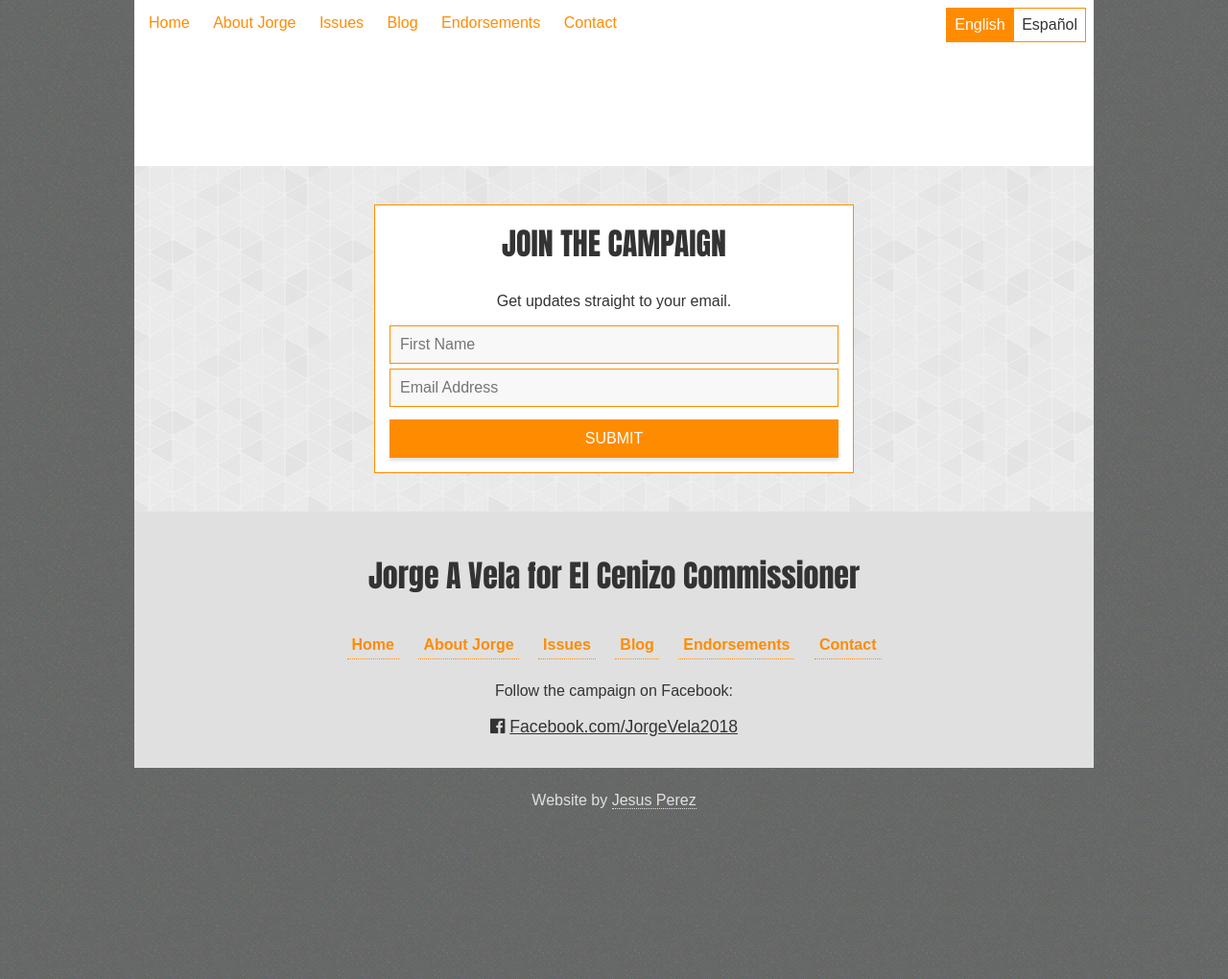
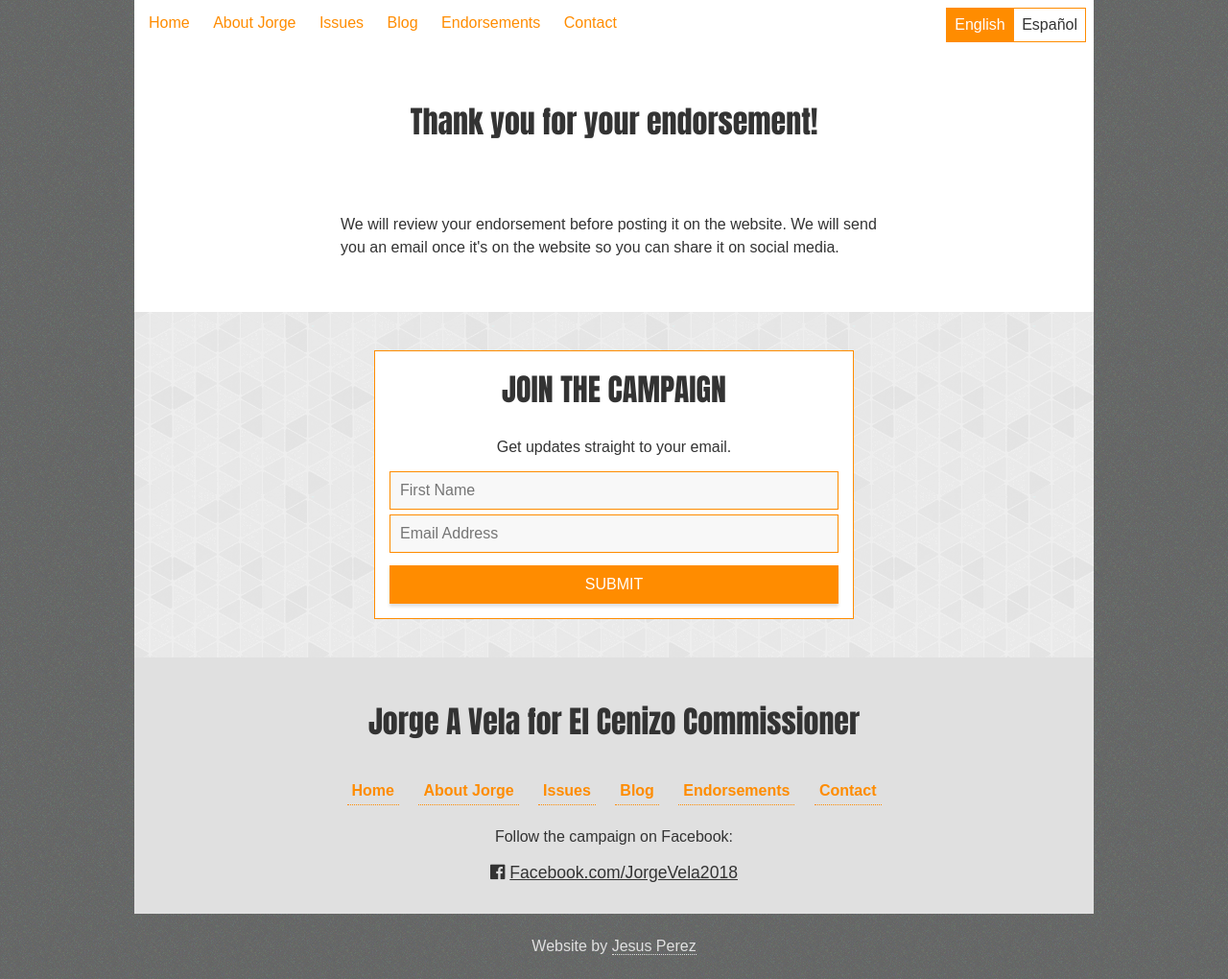
Before and after one commit to vela2018/vela2018.github.io, a Jekyll site: the page built from endorse-thanks.html, in a window 1280 px wide and 1020 px high. Shown: the whole window at 96% size. Built offline with Jekyll 4.4.1, drawn with Linux system fonts in a browser that asks for light colours; nearby versions of some CDN libraries.

Commit message:
Update from Forestry.io - Updated endorse-thanks.html

```diff
--- a/endorse-thanks.html
+++ b/endorse-thanks.html
@@ -1,13 +1,16 @@
 ---
 layout: default
+English_Title: Thank you for your endorsement!
+Spanish_Title: Gracias por su respaldo!
+English_Body_Text: "<p>We will review your endorsement before posting it on the website.
+  We will send you an email once it's on the website so you can share it on social
+  media.</p>"
+Spanish_Body_Text: "<p>Revisaremos su respaldo antes de publicarlo en una pagina de
+  internet. Le enviaremos un correo electrónico una vez que esté en la pagina para
+  que pueda compartirlo en las redes sociales.</p>"
+title: Endorsement Thanks Page
 
-English_Title:
-Spanish_Title:
-
-English_Body_Text:
-Spanish_Body_Text:
 ---
-
 <div class="endorse-thanks">
   <h1 class="eng">{{ page.English_Title }}</h1>
   <h1 class="span hide">{{ page.Spanish_Title }}</h1>
```
